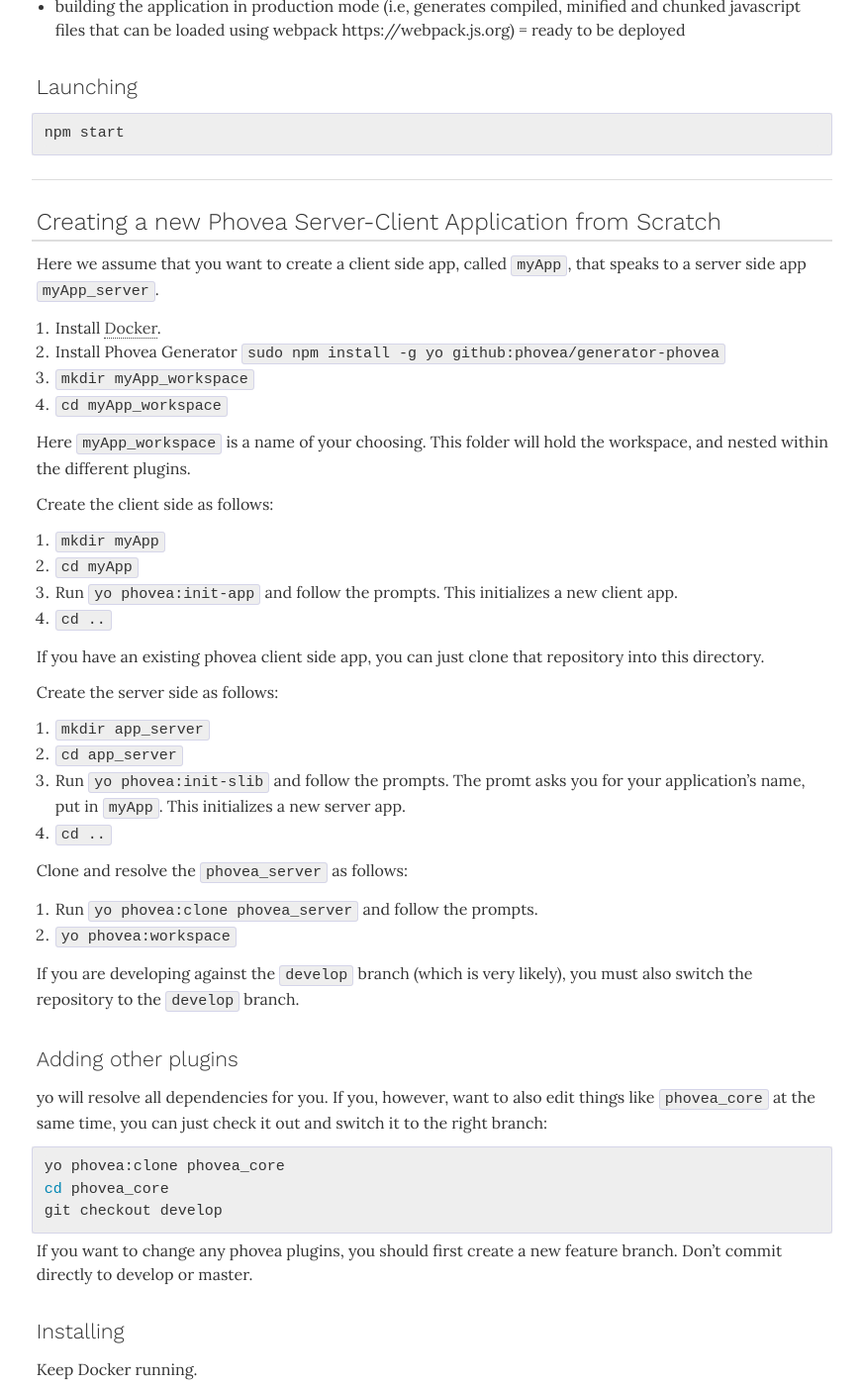
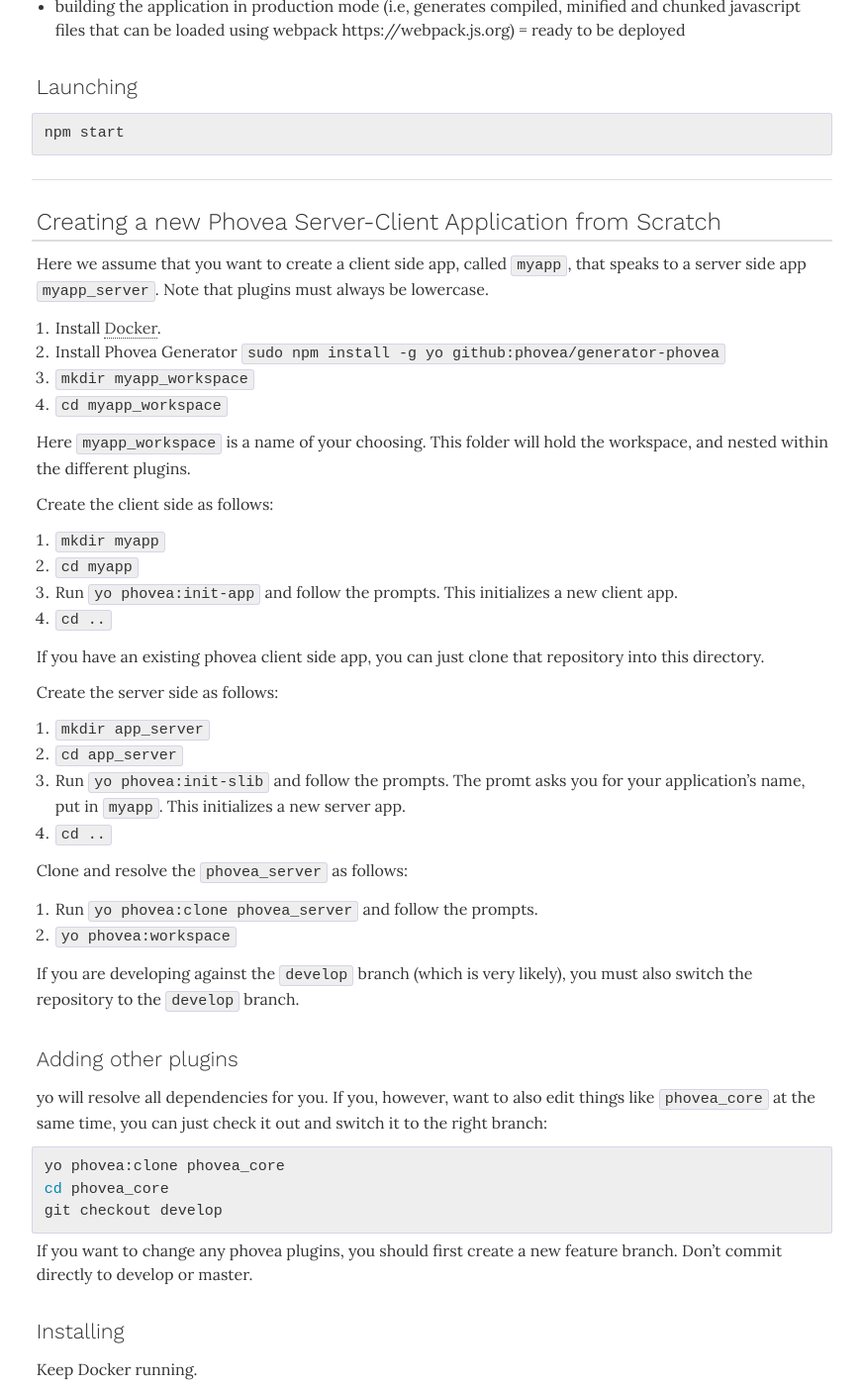
Before and after one commit to phovea/phovea.github.io, a Jekyll site: the page built from contributors/getting_started.md, in a window 1280 px wide and 1400 px high, scrolled down 2795 px. Shown: the whole window at 99% size, without its empty margins (317-1189 px from the left). Built offline with Jekyll 4.4.1, drawn with Linux system fonts in a browser that asks for light colours; nearby versions of some CDN libraries; some web fonts are replaced; some of the changed text lies outside the part shown.

Commit message:
lowercased myapp

```diff
--- a/contributors/getting_started.md
+++ b/contributors/getting_started.md
@@ -138,19 +138,19 @@ npm start
 <a id="server-client-app"></a>
 ## Creating a new Phovea Server-Client Application from Scratch
 
-Here we assume that you want to create a client side app, called `myApp`, that speaks to a server side app `myApp_server`.
+Here we assume that you want to create a client side app, called `myapp`, that speaks to a server side app `myapp_server`. Note that plugins must always be lowercase.
 
  1. Install [Docker](https://www.docker.com/).
  2. Install Phovea Generator `sudo npm install -g yo github:phovea/generator-phovea`
- 3. `mkdir myApp_workspace`
- 4. `cd myApp_workspace`
+ 3. `mkdir myapp_workspace`
+ 4. `cd myapp_workspace`
 
- Here `myApp_workspace` is a name of your choosing. This folder will hold the workspace, and nested within the different plugins.
+ Here `myapp_workspace` is a name of your choosing. This folder will hold the workspace, and nested within the different plugins.
 
 Create the client side as follows:
 
-4. `mkdir myApp`
-5. `cd myApp`
+4. `mkdir myapp`
+5. `cd myapp`
 6. Run `yo phovea:init-app` and follow the prompts. This initializes a new client app.
 7. `cd ..`
 
@@ -160,7 +160,7 @@ Create the server side as follows:
 
 8. `mkdir app_server`
 9. `cd app_server`
-10. Run `yo phovea:init-slib` and follow the prompts. The promt asks you for your application's name, put in `myApp`. This initializes a new server app.
+10. Run `yo phovea:init-slib` and follow the prompts. The promt asks you for your application's name, put in `myapp`. This initializes a new server app.
 11. `cd ..`
 
 Clone and resolve the `phovea_server` as follows:
@@ -195,6 +195,6 @@ Keep Docker running.
 Keep Docker running.
 
 1. `docker-compose up -d`
-2. `npm run start:myApp`
+2. `npm run start:myapp`
 
 Now in the browser check adress `http://localhost:8080/` for accessing the app or `http://localhost:8080/api/hello_world/` for accessing the API.
```
